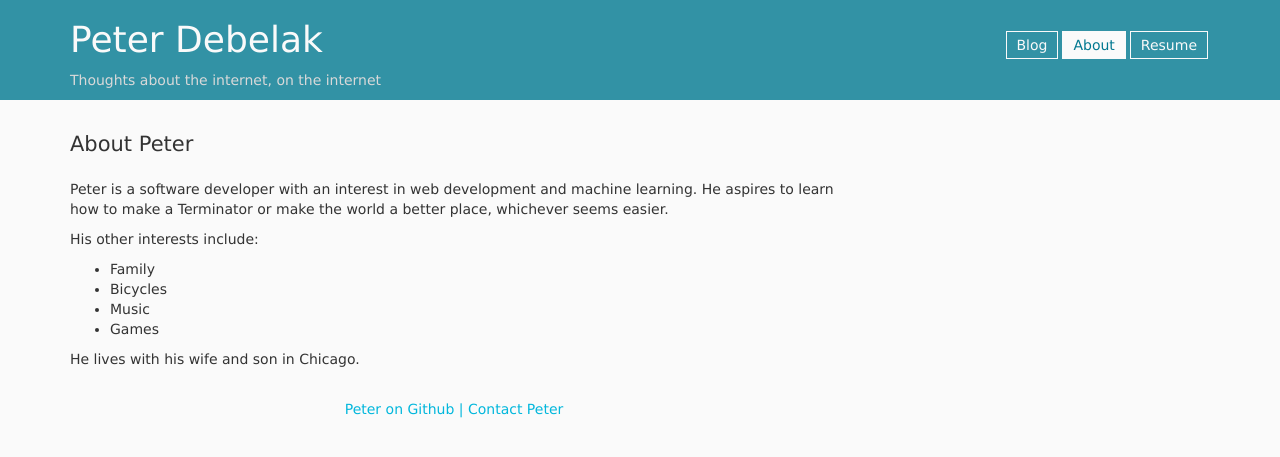
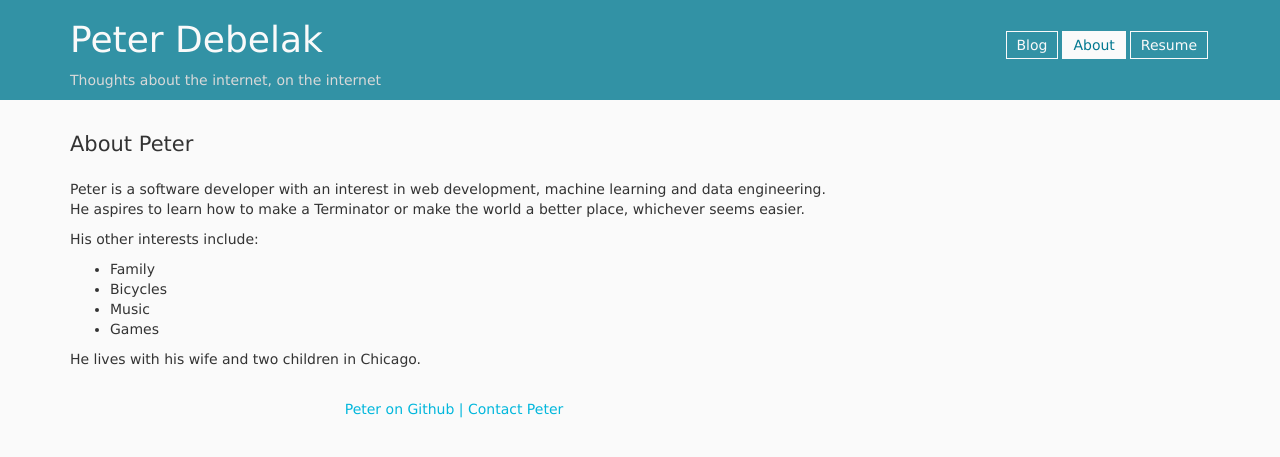
Before and after one commit to pdebelak/peterdebelak.com, a Jekyll site: the page built from about/index.md, in a window 1280 px wide. Shown: the top 457 px of the page. Built offline with Jekyll 4.4.1, drawn with Linux system fonts in a browser that asks for light colours; comment, search, counter and statistics services are not loaded.

Commit message:
Update about page

```diff
--- a/about/index.md
+++ b/about/index.md
@@ -7,9 +7,9 @@
 
 <h1 class="lead">About Peter</h1>
 
-Peter is a software developer with an interest in web development and machine
-learning. He aspires to learn how to make a Terminator or make the world a
-better place, whichever seems easier.
+Peter is a software developer with an interest in web development, machine
+learning and data engineering. He aspires to learn how to make a Terminator
+or make the world a better place, whichever seems easier.
 
 His other interests include:
 
@@ -18,4 +18,4 @@
 * Music
 * Games
 
-He lives with his wife and son in Chicago.
+He lives with his wife and two children in Chicago.
```
